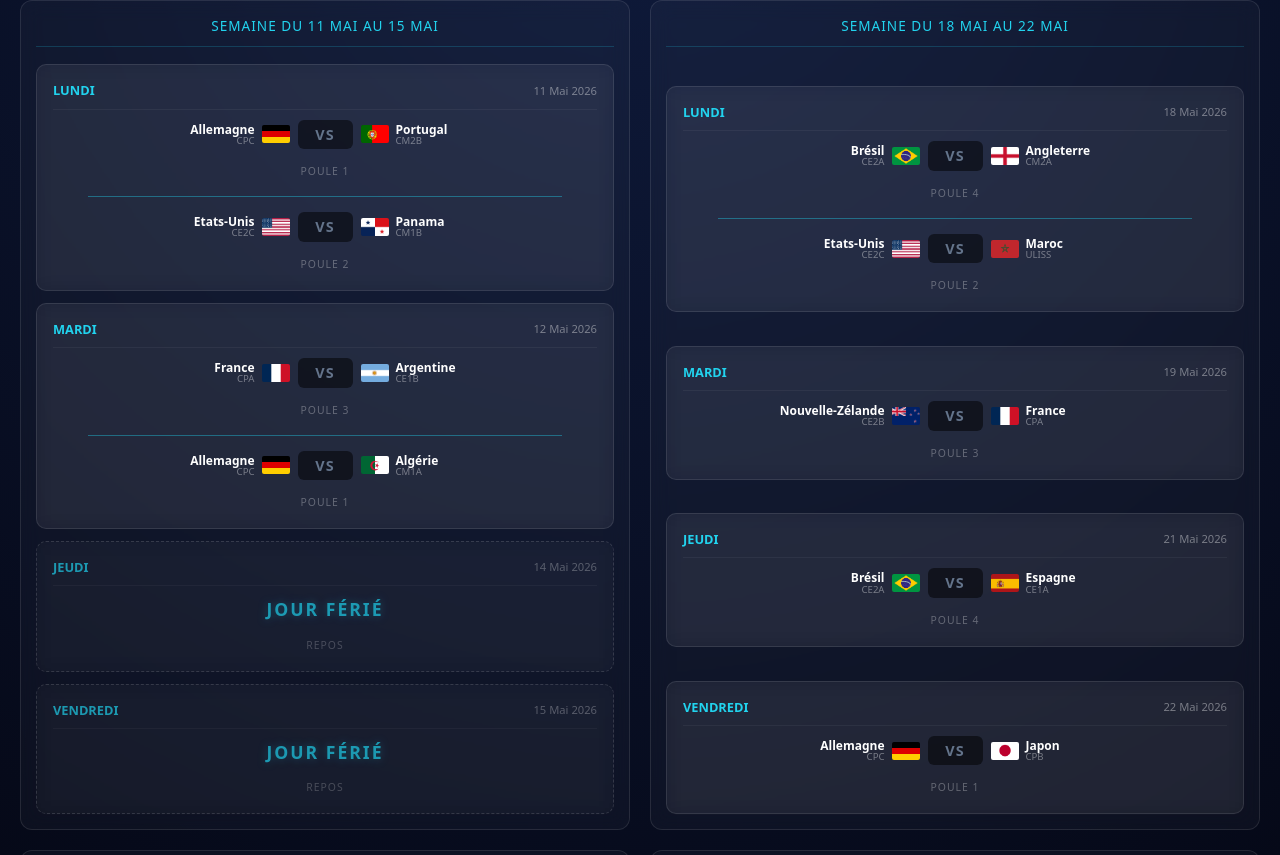
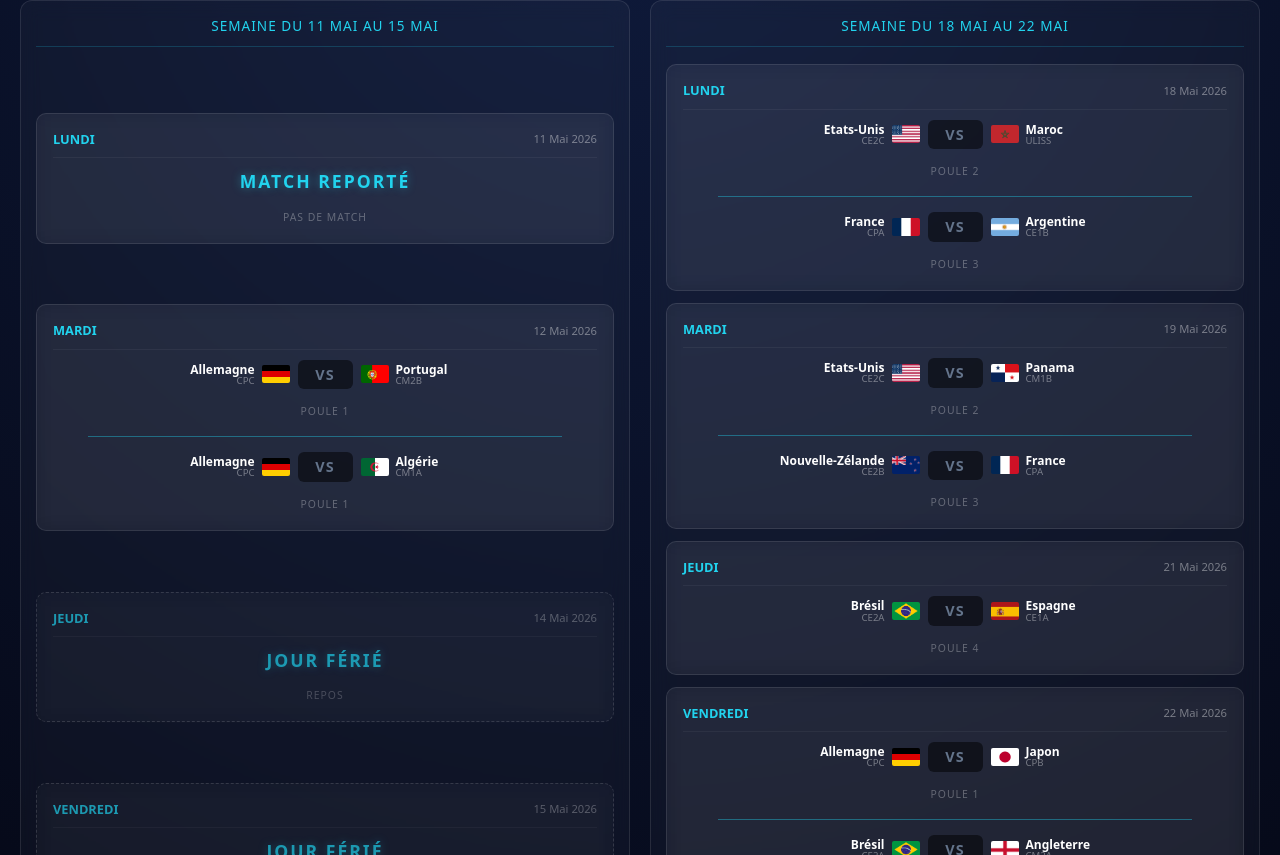
Before and after one commit to RayaneO18/Tournament, a Next.js app: page /calendrier in a window 1280 px wide. Shown: the part 185-1040 px from the top of the page. Built offline with nearby package versions, Linux system fonts and the light colour scheme.

Commit message:
mise a jour date des match + information dans apercu

```diff
--- a/app/calendrier/page.tsx
+++ b/app/calendrier/page.tsx
@@ -120,7 +120,7 @@ const Calendrier = () => {
                     <div className={styles.matchFooter}>
                       <span className={styles.pouleIndicator}>
                         {jour.isFerie && "REPOS"}
-                        {jour.isReporte && "DATE À DÉFINIR"}
+                        {jour.isReporte && "Pas de match"}
                         {jour.isTirageAuSort && "PHASE FINALE"}
                       </span>
                     </div>
--- a/app/page.module.css
+++ b/app/page.module.css
@@ -186,7 +186,6 @@
   justify-content: center;
   background-color: transparent;
   transition: background-color 0.3s ease;
-  /* On enlève overflow: hidden ici pour ne pas bloquer le scroll de l'enfant */
 }
 
 .navInner {
--- a/app/page.tsx
+++ b/app/page.tsx
@@ -13,7 +13,9 @@ export default function Page() {
       <div className={styles.apercuUpdateBox}>
         <span className={styles.apercuInfoEmoji}>⚠️</span>
         <p className={styles.apercuUpdateText}>
-          <strong>Note importante :</strong> Cet espace centralise toutes les alertes du tournoi : modifications de match, annulations pour cause d'intempéries ou absence créant un manque d'effectif.
+          <strong>Note importante :</strong>Cet espace centralise toutes les alertes du tournoi : modifications de match, annulations pour cause d'intempéries ou absence créant un manque d'effectif.
+          <br></br>
+          ☔ Matchs déplacés à cause de la pluie : certaines journées compteront 2 rencontres (2 matchs en 1 jour).
         </p>
       </div>
 
--- a/data/data.ts
+++ b/data/data.ts
@@ -73,8 +73,8 @@ export const calendrierMatchs: Semaine[] = [
   {
   semaine: "Semaine du 11 Mai au 15 Mai",
   rencontres: [
-    { jour: "Lundi", date: "11 Mai", matchs: [{ eq1: "Allemagne", score1: null, eq2: "Portugal", score2: null, poule: "Poule 1" },{ eq1: "Etats-Unis", score1: null, eq2: "Panama", score2: null, poule: "Poule 2" }] },
-    { jour: "Mardi", date: "12 Mai", matchs: [{ eq1: "France", score1: null, eq2: "Argentine", score2: null, poule: "Poule 3" },{ eq1: "Allemagne", score1: null, eq2: "Algérie", score2: null, poule: "Poule 1" } ] },
+    { jour: "Lundi", date: "11 Mai", isReporte: true, matchs: [] },
+    { jour: "Mardi", date: "12 Mai", matchs: [{ eq1: "Allemagne", score1: null, eq2: "Portugal", score2: null, poule: "Poule 1" },{ eq1: "Allemagne", score1: null, eq2: "Algérie", score2: null, poule: "Poule 1" } ] },
     { jour: "Jeudi", date: "14 Mai", isFerie: true, matchs: [] },
     { jour: "Vendredi", date: "15 Mai", isFerie: true, matchs: [] },
   ]
@@ -82,10 +82,10 @@ export const calendrierMatchs: Semaine[] = [
 {
     semaine: "Semaine du 18 Mai au 22 Mai",
     rencontres: [
-      { jour: "Lundi", date: "18 Mai", matchs: [{ eq1: "Brésil", score1: null, eq2: "Angleterre", score2: null, poule: "Poule 4" }, { eq1: "Etats-Unis", score1: null, eq2: "Maroc", score2: null, poule: "Poule 2" } ] },
-      { jour: "Mardi", date: "19 Mai", matchs: [{ eq1: "Nouvelle-Zélande", score1: null, eq2: "France", score2: null, poule: "Poule 3" }] },
+      { jour: "Lundi", date: "18 Mai", matchs: [{ eq1: "Etats-Unis", score1: null, eq2: "Maroc", score2: null, poule: "Poule 2" }, { eq1: "France", score1: null, eq2: "Argentine", score2: null, poule: "Poule 3" } ] },
+      { jour: "Mardi", date: "19 Mai", matchs: [{ eq1: "Etats-Unis", score1: null, eq2: "Panama", score2: null, poule: "Poule 2" }, { eq1: "Nouvelle-Zélande", score1: null, eq2: "France", score2: null, poule: "Poule 3" }] },
       { jour: "Jeudi", date: "21 Mai", matchs: [{ eq1: "Brésil", score1: null, eq2: "Espagne", score2: null, poule: "Poule 4" }] },
-      { jour: "Vendredi", date: "22 Mai", matchs: [{ eq1: "Allemagne", score1: null, eq2: "Japon", score2: null, poule: "Poule 1" }] },
+      { jour: "Vendredi", date: "22 Mai", matchs: [{ eq1: "Allemagne", score1: null, eq2: "Japon", score2: null, poule: "Poule 1" }, { eq1: "Brésil", score1: null, eq2: "Angleterre", score2: null, poule: "Poule 4" }] },
     ]
   },
   {
@@ -103,9 +103,7 @@ export const calendrierMatchs: Semaine[] = [
       { jour: "Lundi", date: "1 juin", matchs: [{ eq1: "Algérie", score1: null, eq2: "Japon", score2: null, poule: "Poule 1" }] },
       { jour: "Mardi", date: "2 juin", matchs: [{ eq1: "Portugal", score1: null, eq2: "Japon", score2: null, poule: "Poule 1" }] },
       { jour: "Jeudi", date: "4 juin", matchs: [{ eq1: "Portugal", score1: null, eq2: "Algérie", score2: null, poule: "Poule 1" }] },
-      { jour: "Jeudi", date: "4 juin", matchs: [{ eq1: "?", score1: null, eq2: "?", score2: null, poule: "" }] },
-      // { jour: "Vendredi", date: "5 juin",isTirageAuSort: true, matchs: [] },
-    ]
+      { jour: "Vendredi", date: "5 juin",isTirageAuSort: true, matchs: [] },    ]
   },
   //   {
   //   semaine: "Semaine du 1 Juin au 5 Juin",
```
Also changed, not shown: components/Navbar.tsx (+25 -0 lines).
